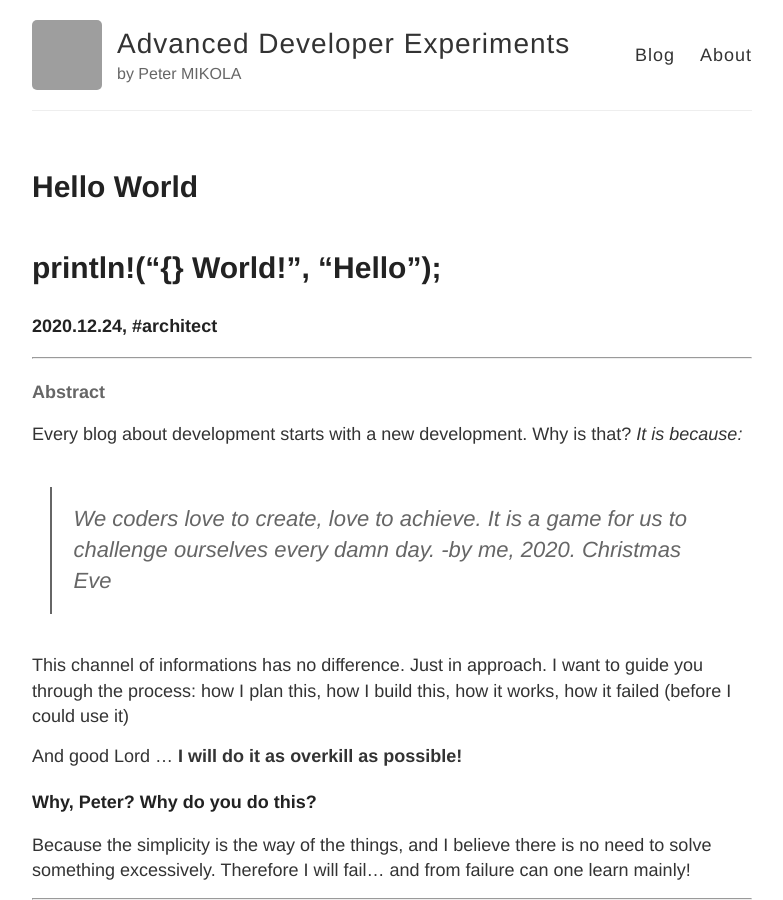
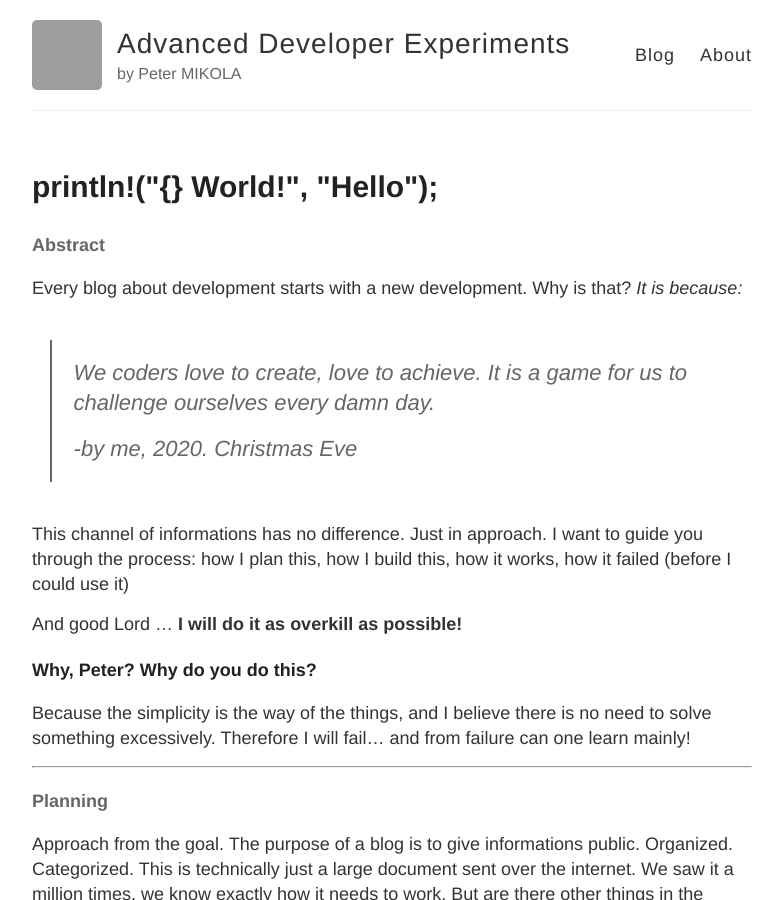
Before and after one commit to Mikopet/mikopet.dev, a Jekyll site: the page built from _posts/2020-12-24-hello-world.md, in a window 1280 px wide and 900 px high. Shown: the whole window, without its empty margins (248-1031 px from the left). Built offline with Jekyll 4.4.1, drawn with Linux system fonts in a browser that asks for light colours; our own code applies the rules of GitHub Pages for plain Markdown files; some of the changed lines change nothing that is shown; some of the changed text lies outside the part shown; grey boxes are pictures that could not be loaded.

Commit message:
CONTENT #1: fix jekyll compatibility

```diff
--- a/_posts/2020-12-24-hello-world.md
+++ b/_posts/2020-12-24-hello-world.md
@@ -1,6 +1,8 @@
-# println!("{} World!", "Hello");
-###### 2020.12.24, #architect
-
+---
+layout:     post
+title:      "println!(\"{} World!\", \"Hello\");"
+date:       2020-12-24
+categories: architect
 ---
 
 #### Abstract
@@ -8,6 +10,7 @@
 Every blog about development starts with a new development. Why is that? _It is because:_
 
 > We coders love to create, love to achieve. It is a game for us to challenge ourselves every damn day.
+>
 > -by me, 2020. Christmas Eve
 
 This channel of informations has no difference.
@@ -137,5 +140,6 @@
 Trying out technologies, make experiments, and fail!
 We learn together**
 
-> The machine rotates, the creator rests.
+> The task is done; the Maker rests.
+>
 > -Imre Madách, The Tragedy of Man, 1883
```
